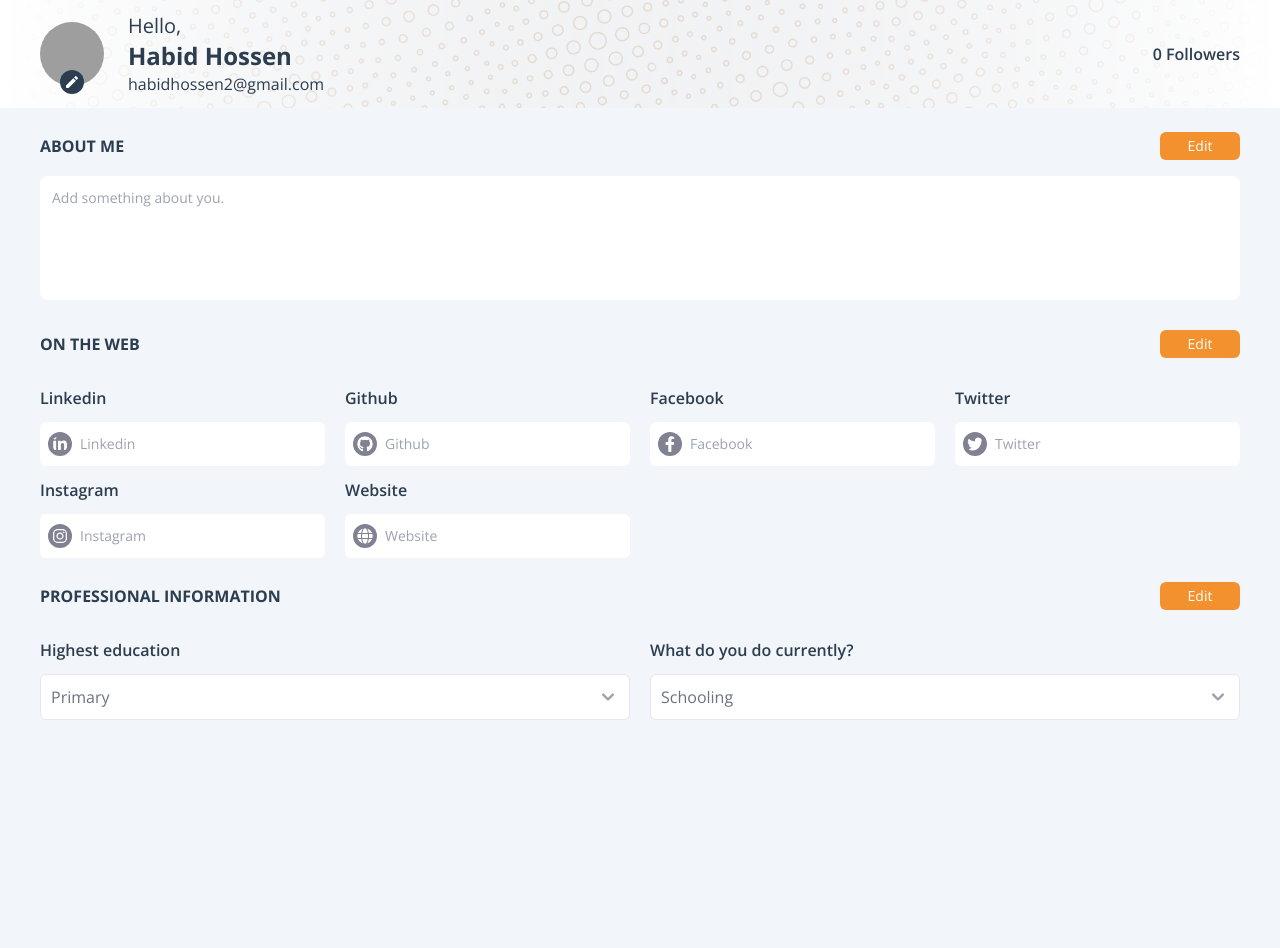
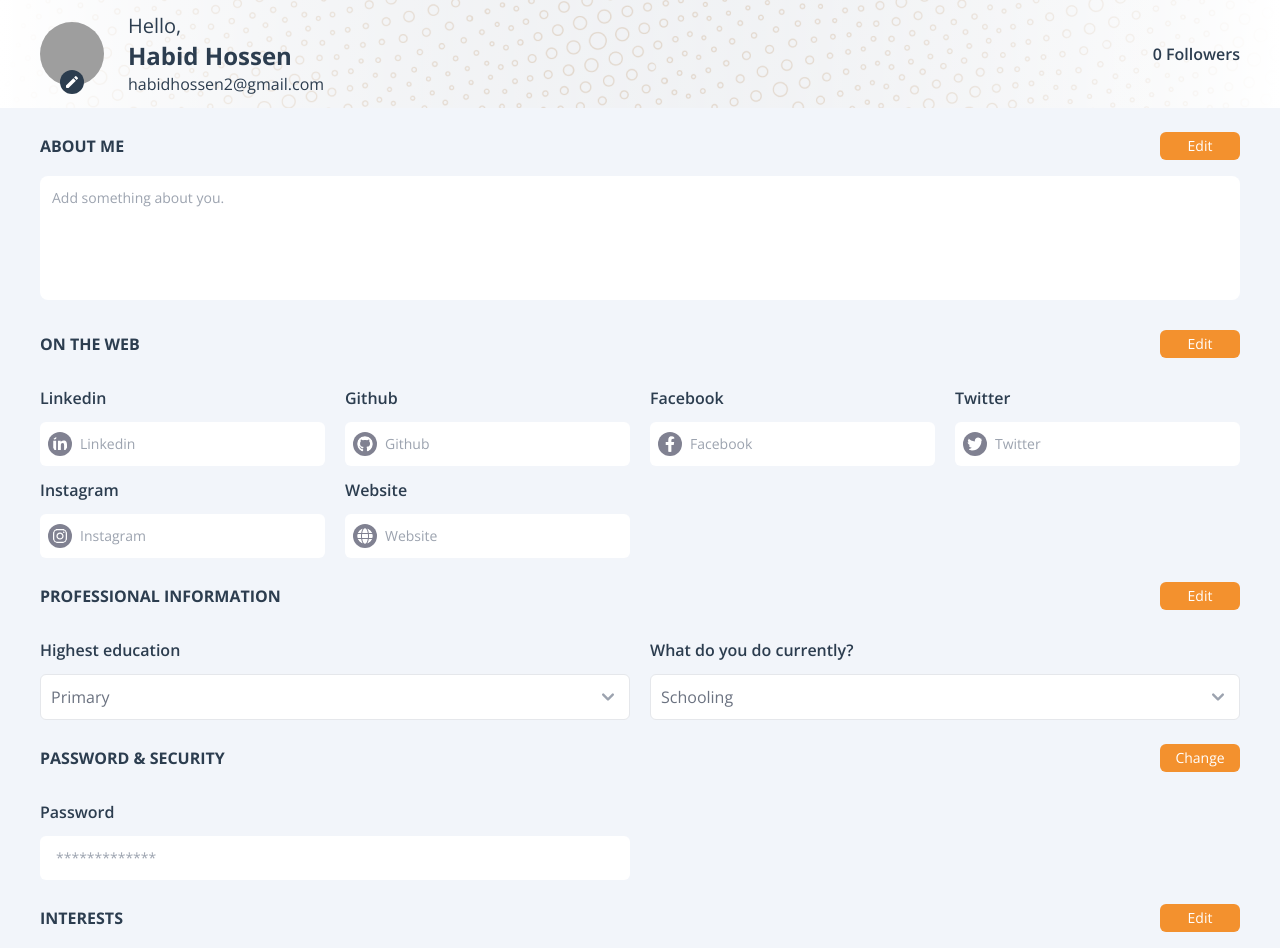
Before and after one commit to Habidhossen/CipherSchools-Client, a React (Create React App) app: page / in a window 1280 px wide. Built offline with nearby package versions, Linux system fonts and the light colour scheme; grey boxes are pictures that could not be loaded.

Commit message:
Password and Interests components added

```diff
--- a/src/App.js
+++ b/src/App.js
@@ -1,5 +1,7 @@
 import "./App.css";
 import AboutMe from "./components/AboutMe/AboutMe";
+import Interests from "./components/Interests/Interests";
+import PassSecurity from "./components/PassSecurity/PassSecurity";
 import ProfessionalInfo from "./components/ProfessionalInfo/ProfessionalInfo";
 import SocialLink from "./components/SocialLink/SocialLink";
 import UserProfile from "./components/UserProfile/UserProfile";
@@ -11,6 +13,8 @@ function App() {
       <AboutMe />
       <SocialLink />
       <ProfessionalInfo />
+      <PassSecurity />
+      <Interests />
     </div>
   );
 }
--- a/src/components/Interests/Interests.js
+++ b/src/components/Interests/Interests.js
@@ -1,7 +1,20 @@
 import React from "react";
 
 const Interests = () => {
-  return <div></div>;
+  return (
+    <section className="px-10">
+      <div className="flex items-center justify-between mb-4 mt-6">
+        <div>
+          <h1 className="text-text text-base font-bold uppercase">Interests</h1>
+        </div>
+        <div>
+          <button className="bg-primary text-white rounded-md text-sm h-7 w-20 hover:bg-[#F3AA61] duration-150">
+            Edit
+          </button>
+        </div>
+      </div>
+    </section>
+  );
 };
 
 export default Interests;
--- a/src/components/PassSecurity/PassSecurity.js
+++ b/src/components/PassSecurity/PassSecurity.js
@@ -1,7 +1,40 @@
 import React from "react";
 
 const PassSecurity = () => {
-  return <div></div>;
+  return (
+    <section className="px-10">
+      <div className="flex items-center justify-between mb-4 mt-6">
+        <div>
+          <h1 className="text-text text-base font-bold uppercase">
+            password & Security
+          </h1>
+        </div>
+        <div>
+          <button className="bg-primary text-white rounded-md text-sm h-7 w-20 hover:bg-[#F3AA61] duration-150">
+            Change
+          </button>
+        </div>
+      </div>
+      <div className="grid grid-cols-2 gap-x-5">
+        <div>
+          <label
+            for=""
+            className="block py-3 text-text text-base font-semibold"
+          >
+            Password
+          </label>
+          <div className="flex items-center p-2 rounded-md bg-white">
+            <input
+              type="password"
+              placeholder="*************"
+              id=""
+              className="w-full py-1 ml-2 outline-none text-sm"
+            />
+          </div>
+        </div>
+      </div>
+    </section>
+  );
 };
 
 export default PassSecurity;
--- a/src/components/ProfessionalInfo/ProfessionalInfo.js
+++ b/src/components/ProfessionalInfo/ProfessionalInfo.js
@@ -24,7 +24,7 @@ const ProfessionalInfo = () => {
           >
             Highest education
           </label>
-          <div className="relative w-full mb-52">
+          <div className="relative w-full">
             <svg
               xmlns="http://www.w3.org/2000/svg"
               className="absolute top-0 bottom-0 w-6 h-6 my-auto text-gray-400 right-2.5"
@@ -54,7 +54,7 @@ const ProfessionalInfo = () => {
           >
             What do you do currently?
           </label>
-          <div className="relative w-full mb-52">
+          <div className="relative w-full">
             <svg
               xmlns="http://www.w3.org/2000/svg"
               className="absolute top-0 bottom-0 w-6 h-6 my-auto text-gray-400 right-2.5"
--- a/src/components/UserProfile/UserProfile.js
+++ b/src/components/UserProfile/UserProfile.js
@@ -14,7 +14,7 @@ const UserProfile = () => {
         <div className="relative">
           <img
             className="rounded-full w-16 h-16"
-            src="https://lh3.googleusercontent.com/a/AGNmyxYkM0Pn5Ta3pRtW2adOBW-rELMto6E8bHTidDulUg=s96-c"
+            src="https://med.gov.bz/wp-content/uploads/2020/08/dummy-profile-pic.jpg"
             alt=""
           />
           <div className="absolute -bottom-2 left-5">
```
